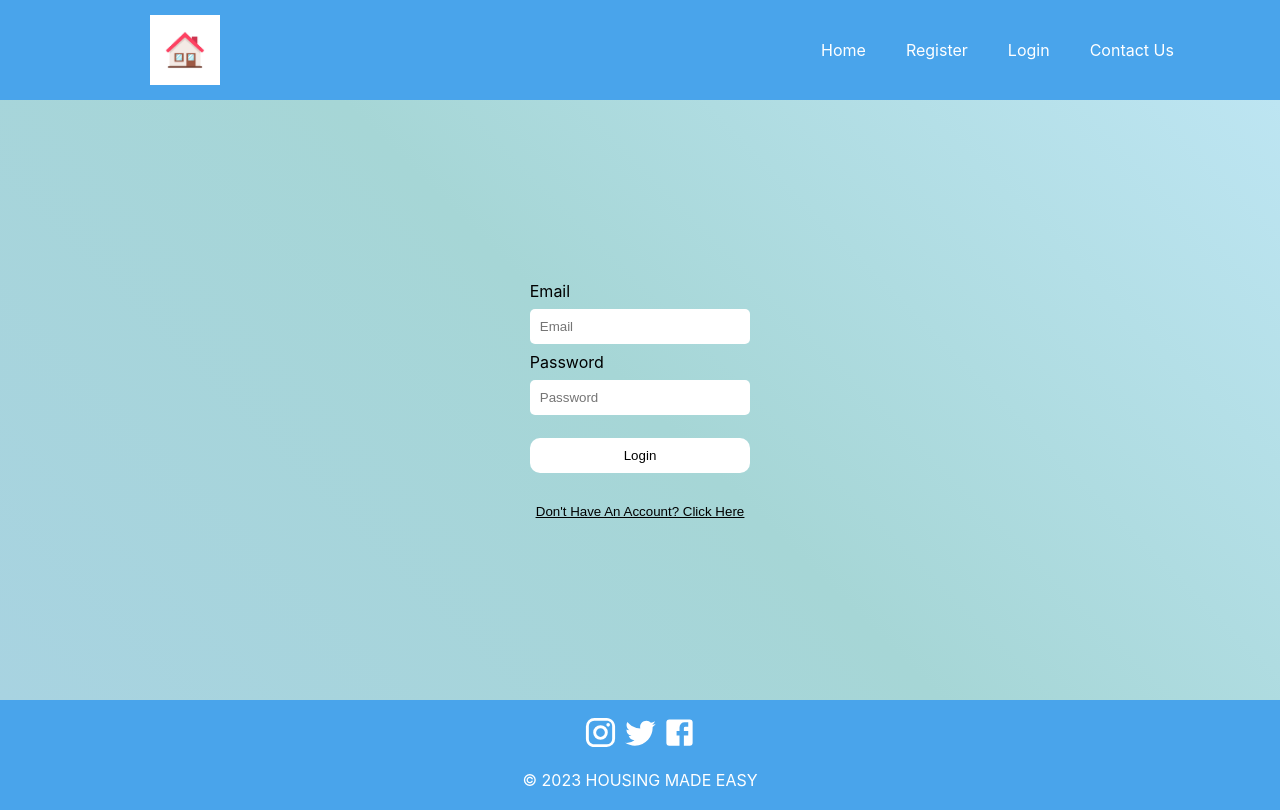
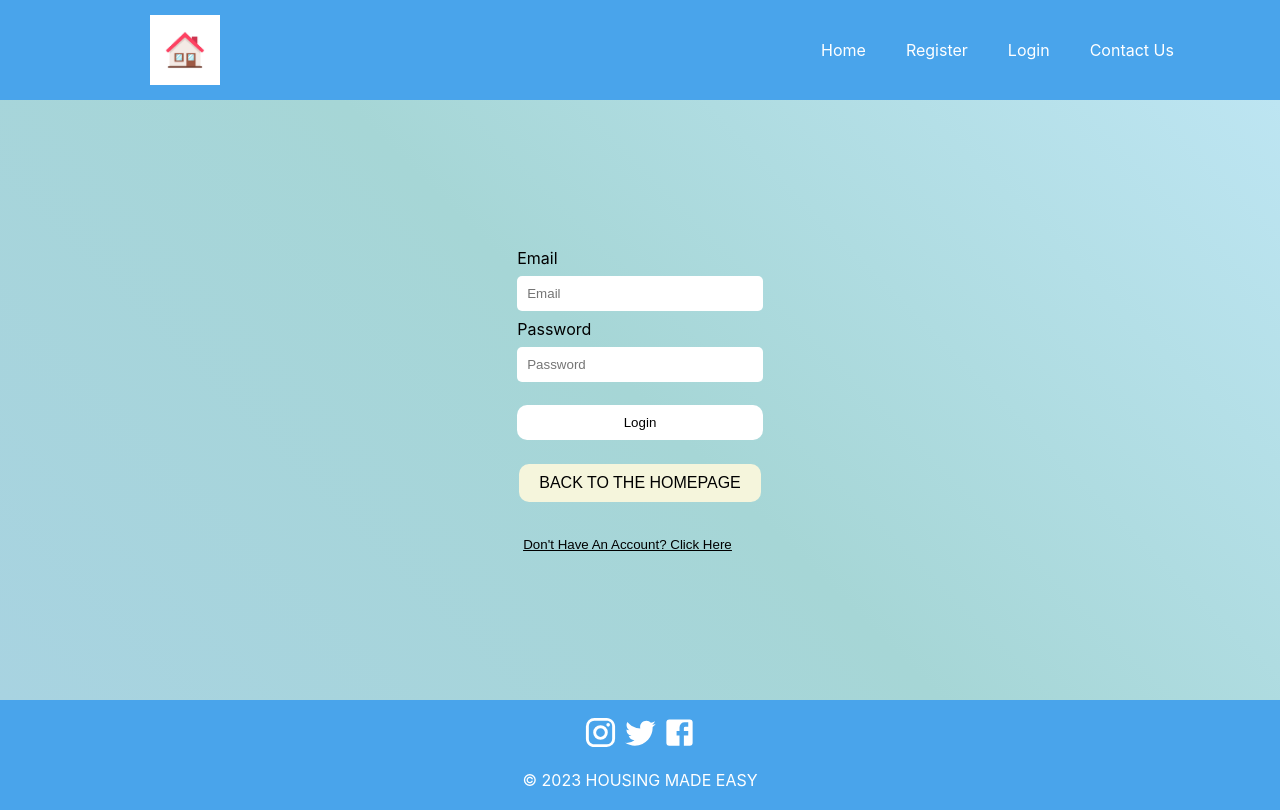
Before and after one commit to dbueno3/project_s23-welovehertz-1, a React (Create React App) app in the folder React Website/: page /CSE442-542/2023-Spring/cse-442h/login in a window 1280 px wide. Built offline with nearby package versions, Linux system fonts and the light colour scheme; the HTML template or start-up script is replaced by a standard one.

Commit message:
Added a redirect button to the homepage #84
Button states "BACK TO HOMEPAGE"-> Homepage for the users

```diff
--- a/React Website/src/pages/loginbar.jsx
+++ b/React Website/src/pages/loginbar.jsx
@@ -9,7 +9,7 @@ export default function Login () {
     const [password, setPassword] = useState('');
     const [error, setError] = useState(null);
     const [success, setSuccess] = useState(false);
-
+    const [redirect, setRedirectToHome] = useState(false)
     //When user logins, handleSubmission will be called
     const handleSubmission = (event) => {
         //This prevents the page from reloading and losing our current state
@@ -30,6 +30,20 @@ export default function Login () {
           setSuccess(false);
         });
     }
+    const buttonStyle = {
+        backgroundColor: 'beige',
+        border: 'none',
+        color:'white',
+        padding: '10px 20px',
+        textAlign: 'center',
+        textDecoration: 'none',
+        display: 'inline-block',
+        fontSize: '16px',
+        margin: '4px 2px',
+        cursor: 'pointer',
+        TransitionEvent: '0.3x',
+        position: "relative"
+    };
 
     return (
         <>
@@ -43,6 +57,8 @@ export default function Login () {
                         <button>Login</button>
                         {error && <div>{error}</div>}
                         {success && <div>Login Success!</div>}
+                        <br></br>
+                        <button className="redirect-to-home" style={buttonStyle}> <Link to="/CSE442-542/2023-Spring/cse-442h/">BACK TO THE HOMEPAGE</Link></button>
                     </form>
                     <button className="register-button" ><Link to="/register">Don't Have An Account? Click Here</Link></button>
                 </div>
```
